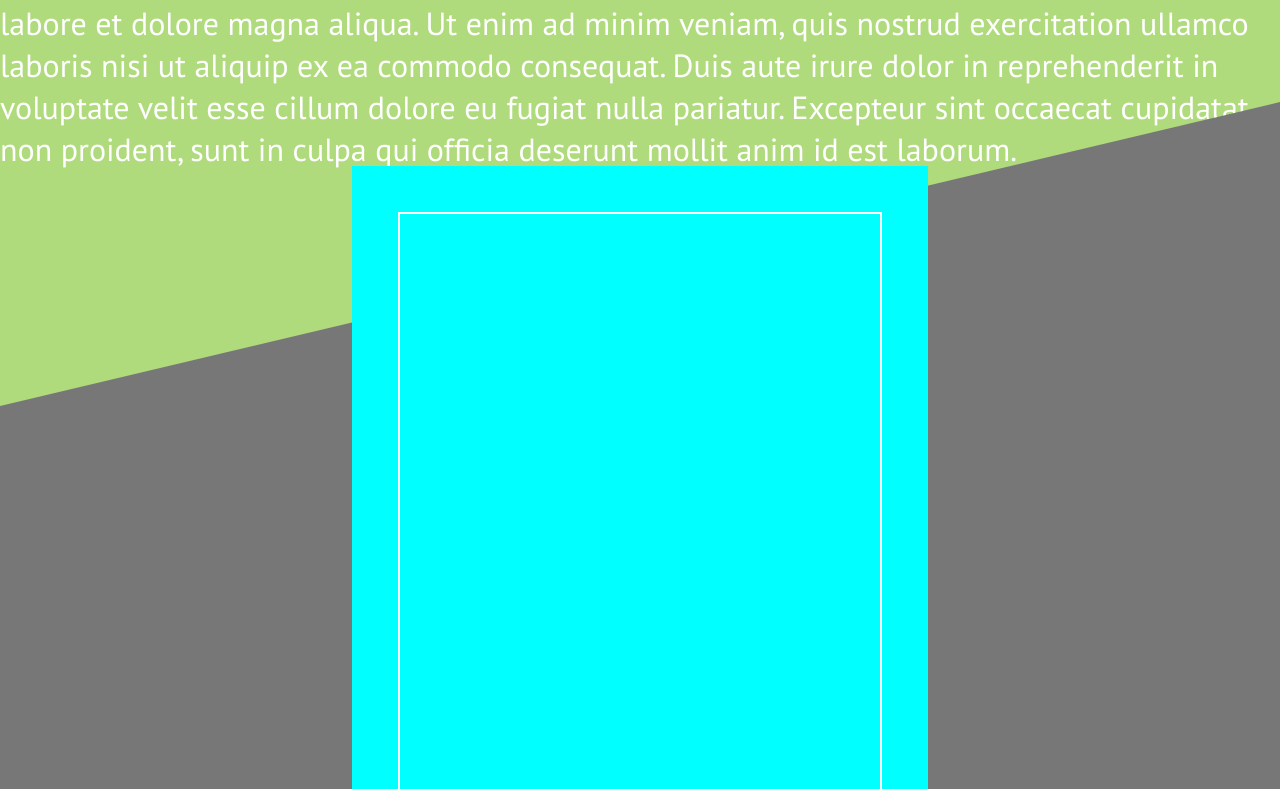
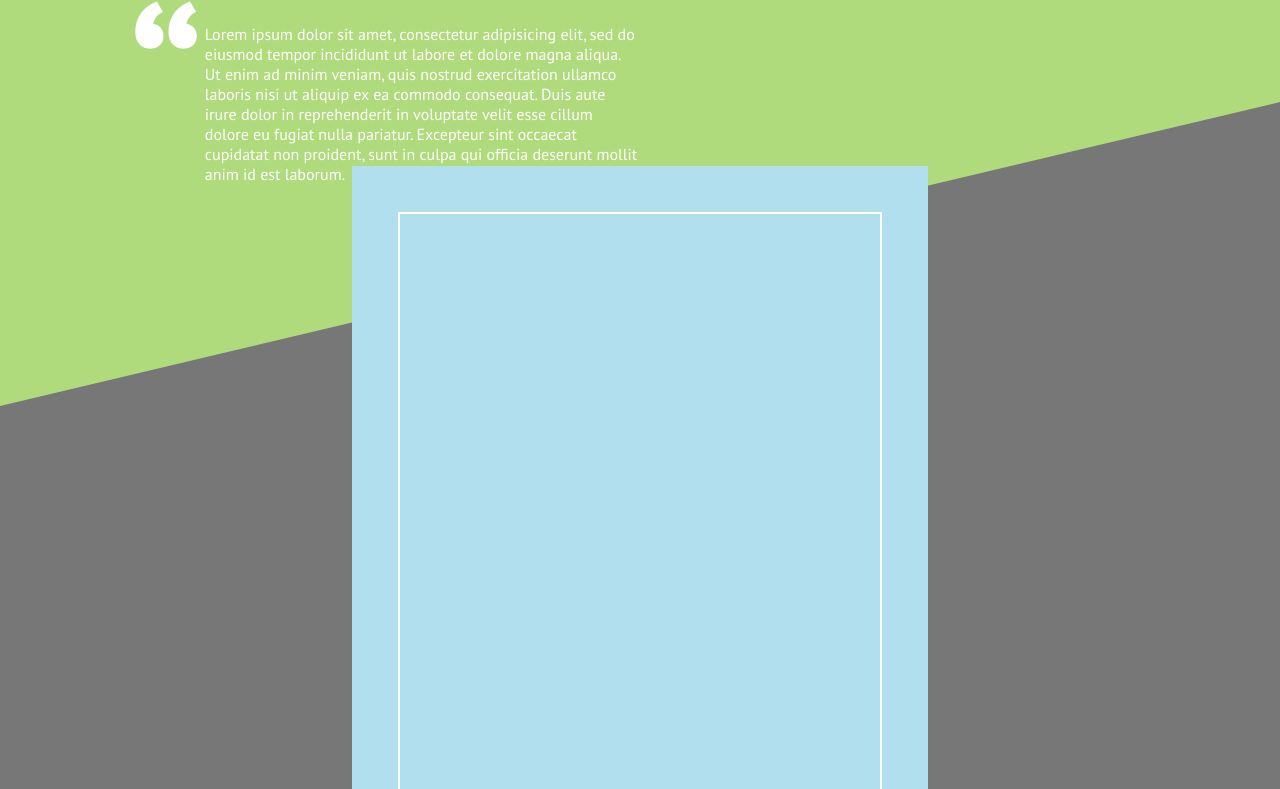
Before and after one commit to Barsnes/Barsnes_Stedje_Website, a plain HTML site: page index.html in a window 1280 px wide. Shown: the part 354-1143 px from the top of the page. Drawn offline with Linux system fonts and the light colour scheme.

Commit message:
Added Quote in header

```diff
--- a/index.html
+++ b/index.html
@@ -22,6 +22,9 @@
 
   </div>
     <h1>always keep<span>creating.<span></h1>
+      <div class="top_quote">
+        <h2>“</h2>
+      </div>
       <div class="top_p">
         <p>Lorem ipsum dolor sit amet, consectetur adipisicing elit, sed do eiusmod tempor incididunt ut labore et dolore magna aliqua. Ut enim ad minim veniam, quis nostrud exercitation ullamco laboris nisi ut aliquip ex ea commodo consequat. Duis aute irure dolor in reprehenderit in voluptate velit esse cillum dolore eu fugiat nulla pariatur. Excepteur sint occaecat cupidatat non proident, sunt in culpa qui officia deserunt mollit anim id est laborum.</p>
       </div>
@@ -46,9 +49,10 @@
 
 <footer>
 
-  <div class="footer">
-  <a href="#"></a>
+<div class="footer">
+  <div class="">
+  <p>Lorem ipsum dolor sit amet, consectetur adipisicing elit, sed do eiusmod tempor incididunt ut labore et dolore magna aliqua. Ut enim ad minim veniam, quis nostrud exercitation ullamco laboris nisi ut aliquip ex ea commodo consequat. Duis aute irure dolor in reprehenderit in voluptate velit esse cillum dolore eu fugiat nulla pariatur. Excepteur sint occaecat cupidatat non proident, sunt in culpa qui officia deserunt mollit anim id est laborum.</p>
+</div>
   </div>
-
 </footer>
 </html>
--- a/style.css
+++ b/style.css
@@ -56,6 +56,19 @@ nav a:focus{
 	color: #DDD;
 }
 
+.top_p {
+  margin-left: 16vw;
+  margin-right: 10vw;
+  margin-top: -23em;
+  font-size: .5em;
+  padding-right: 40vw;
+}
+
+.top_quote {
+  font-size: 8em;
+  margin-left: 10vw;
+}
+
 /* Background Top */
 
 h1 {
@@ -80,8 +93,14 @@ p {
   top: 0;
 }
 
-/* Footer Lists */
+/* Footer */
 
+.footer p {
+  font-size: 1em;
+  margin-left: 10vw;
+  margin-right: 10vw;
+  margin-top: 80vh;
+}
 
 /* Background Style */
 
@@ -135,7 +154,7 @@ p {
 .products_content {
   position: relative;
   left: -50%;
-  background-color: aqua;
+  background-color: #B2DFEE;
   width: 100%;
   height: 100%;
   outline: 2px solid #FFF;
```
